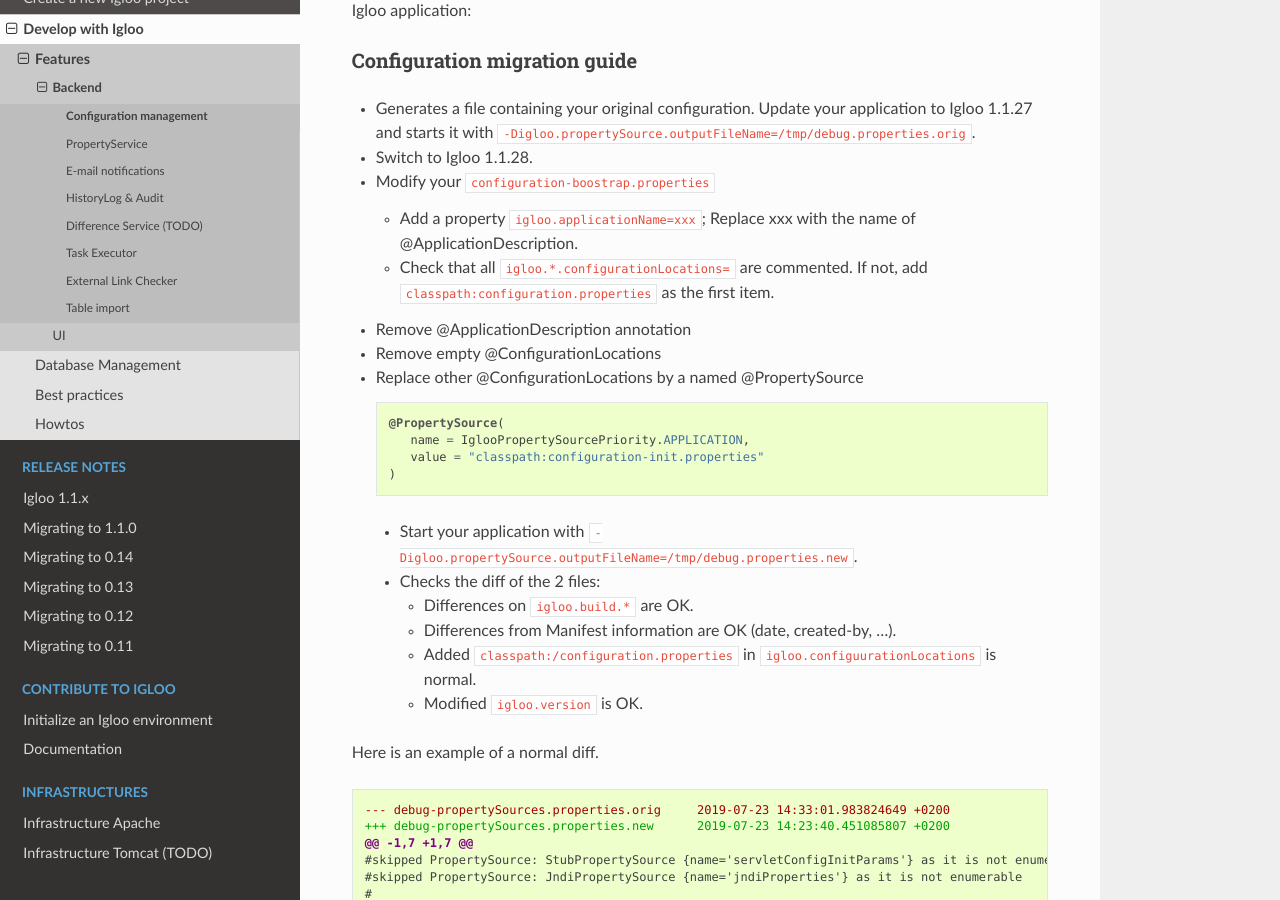
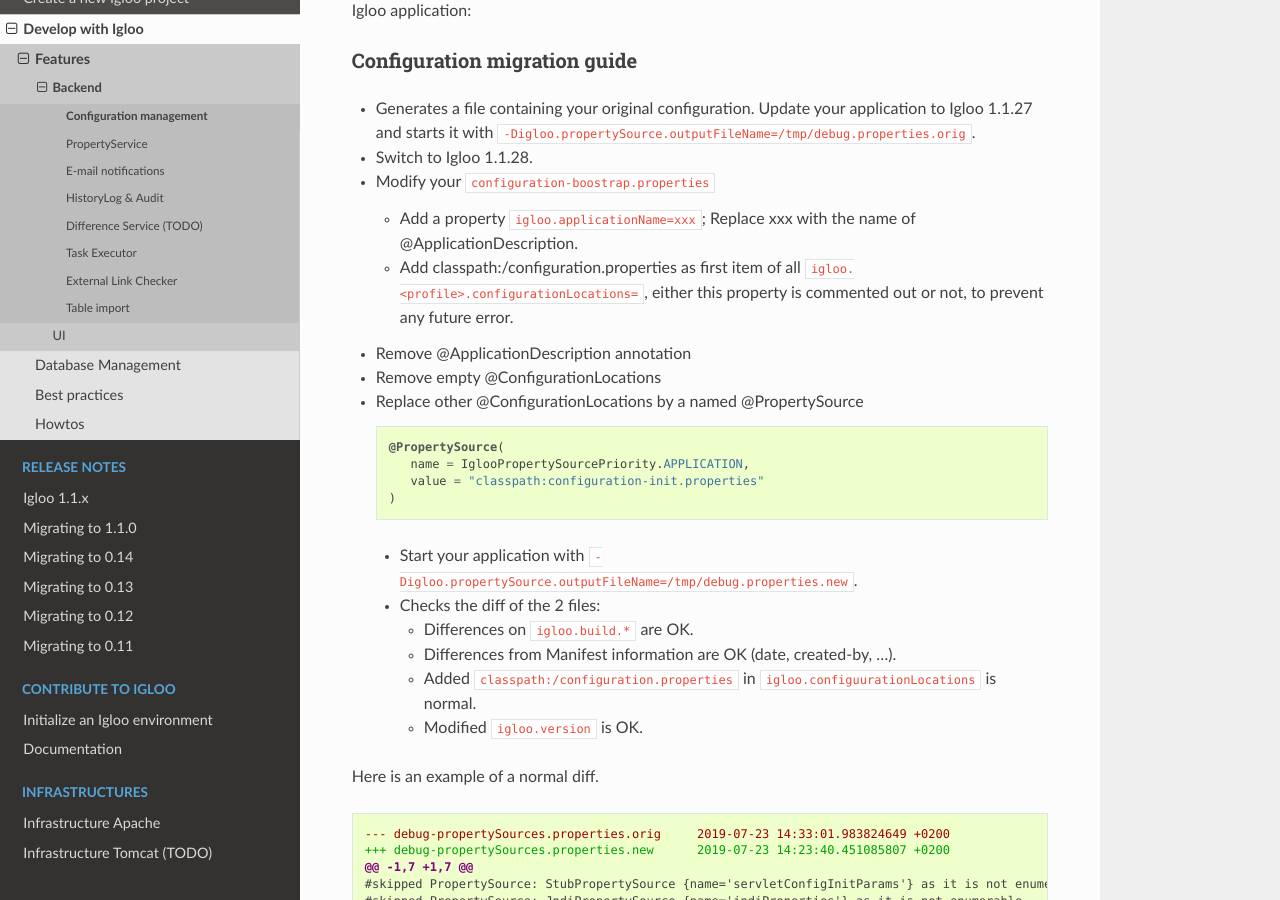
Before and after one commit to igloo-project/igloo-doc, a Sphinx documentation site: the page built from source/usage/features/configuration.rst, in a window 1280 px wide and 900 px high, scrolled down 5785 px. Built offline with Sphinx 7.4.7 and the Read the Docs theme 2.0.0, drawn with Linux system fonts in a browser that asks for light colours.

Commit message:
@PropertySource migration update
Ensure that even commented out properties are also updated and kept sync
with Igloo defaults.

```diff
--- a/source/usage/features/configuration.rst
+++ b/source/usage/features/configuration.rst
@@ -273,8 +273,9 @@
 
   * Add a property ``igloo.applicationName=xxx``; Replace xxx with the name
     of @ApplicationDescription.
-  * Check that all ``igloo.*.configurationLocations=`` are commented. If not,
-    add ``classpath:configuration.properties`` as the first item.
+  * Add classpath:/configuration.properties as first item of all
+    ``igloo.<profile>.configurationLocations=``, either this property is
+    commented out or not, to prevent any future error.
 
 * Remove @ApplicationDescription annotation
 * Remove empty @ConfigurationLocations
```
